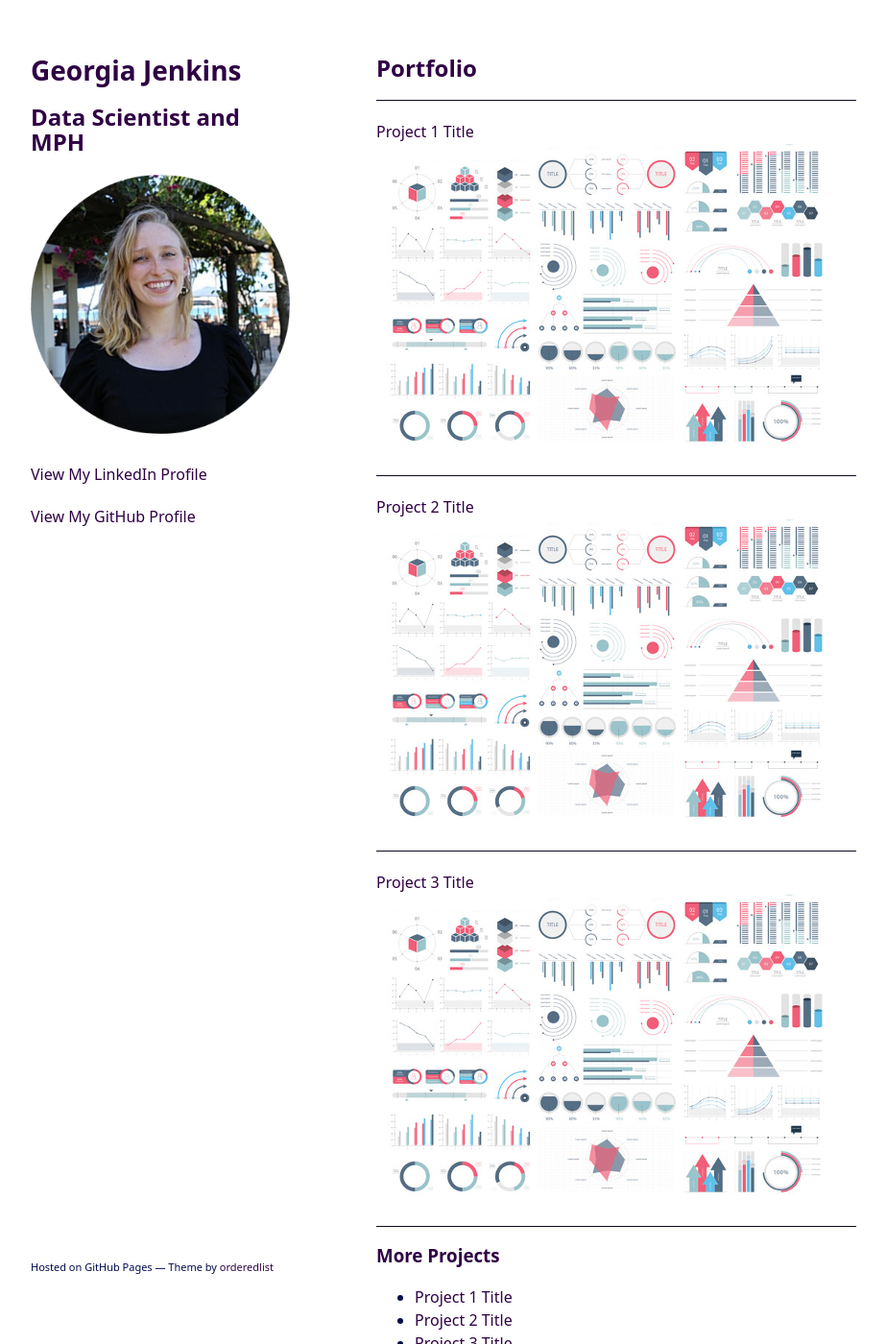
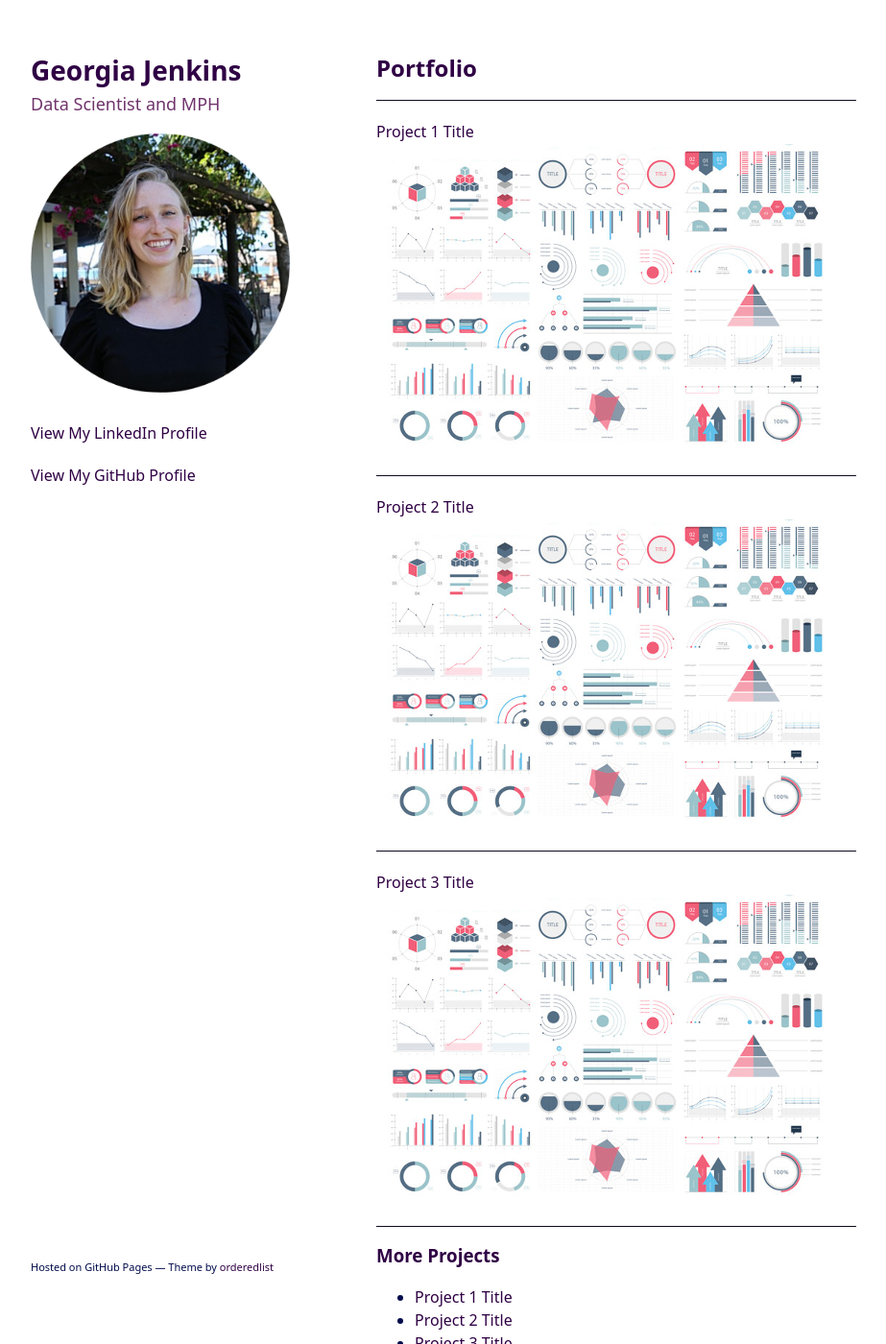
Before and after one commit to geojenk/geojenk.github.io, a Jekyll site: the page built from index.md, in a window 1280 px wide and 1400 px high. Shown: the whole window at 96% size, without its empty margins (178-1101 px from the left). Built offline with Jekyll 4.4.1, drawn with Linux system fonts in a browser that asks for light colours; our own code applies the rules of GitHub Pages for plain Markdown files; a script that is not in the unit is left out.

Commit message:
Update style.css

```diff
--- a/assets/css/style.css
+++ b/assets/css/style.css
@@ -4,6 +4,14 @@ body {
   font: 16px/1.5 "Noto Sans", "Helvetica Neue", Helvetica, Arial, sans-serif;
   color: #000b4b;
   font-weight: 400;
+}
+
+.subtitle {
+  font-size: 18px;
+  color: #70346c;
+  margin-top: -10px;
+  margin-bottom: 20px;
+  font-weight: normal;
 }
 
 h1, h2, h3, h4, h5, h6 {
```
